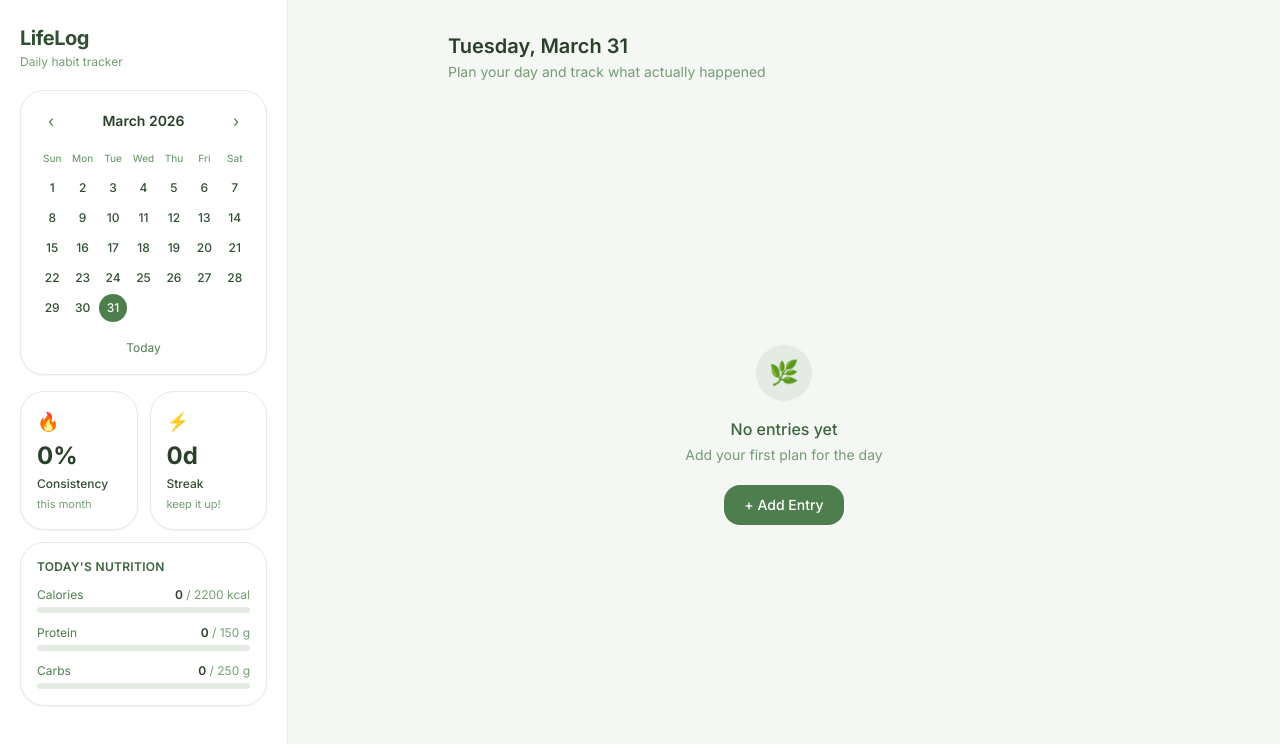
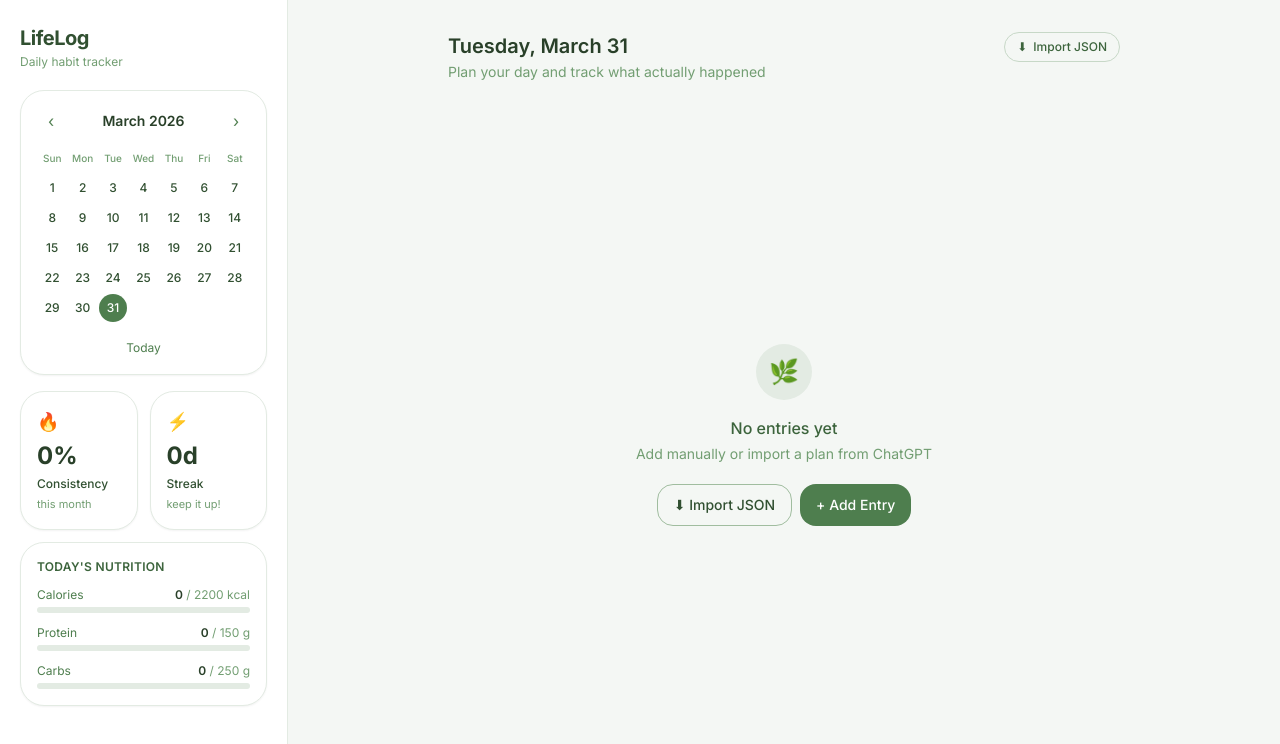
Before and after one commit to rafimaliki/LifeLog, a React (Vite) app: page / in a window 1280 px wide. Shown: the top 744 px of the page. Built offline with nearby package versions, Linux system fonts and the light colour scheme.

Commit message:
feat: add JSON import for LLM-generated day plans

```diff
--- a/src/App.jsx
+++ b/src/App.jsx
@@ -45,6 +45,9 @@ export default function App() {
   const handleDelete = (id) =>
     updateEntries(entries.filter((e) => e.id !== id))
 
+  const handleImport = (newEntries) =>
+    updateEntries(newEntries)
+
   const stats = computeStats(data, todayKey)
 
   if (!loaded) {
@@ -81,6 +84,7 @@ export default function App() {
             onUpdate={handleUpdate}
             onAdd={handleAdd}
             onDelete={handleDelete}
+            onImport={handleImport}
           />
         </div>
       </main>
--- /dev/null
+++ b/src/components/ImportJsonModal.jsx
@@ -0,0 +1,115 @@
+import { useState } from 'react'
+
+const VALID_TYPES = new Set(['wake-up', 'meal', 'exercise', 'other'])
+
+function parseEntries(raw) {
+  let parsed
+  try {
+    parsed = JSON.parse(raw)
+  } catch {
+    throw new Error('Invalid JSON — could not parse.')
+  }
+
+  // Accept either { entries: [...] } or a bare array
+  const list = Array.isArray(parsed) ? parsed : parsed?.entries
+  if (!Array.isArray(list)) throw new Error('Expected an "entries" array.')
+  if (list.length === 0) throw new Error('The entries array is empty.')
+
+  return list.map((item, i) => {
+    if (!item.label?.trim()) throw new Error(`Entry ${i + 1} is missing a "label".`)
+    if (!VALID_TYPES.has(item.type)) {
+      throw new Error(
+        `Entry ${i + 1} has invalid type "${item.type}". Use: wake-up, meal, exercise, or other.`
+      )
+    }
+    return {
+      id: crypto.randomUUID(),
+      type: item.type,
+      label: String(item.label).trim(),
+      time: item.time ?? '',
+      plan: item.plan ? String(item.plan).trim() : '',
+      actual: '',
+      followed: false,
+    }
+  })
+}
+
+export default function ImportJsonModal({ onImport, onClose }) {
+  const [raw, setRaw] = useState('')
+  const [error, setError] = useState('')
+
+  const handleImport = () => {
+    setError('')
+    try {
+      const entries = parseEntries(raw)
+      onImport(entries)
+      onClose()
+    } catch (e) {
+      setError(e.message)
+    }
+  }
+
+  return (
+    <div
+      className="fixed inset-0 z-50 flex items-center justify-center bg-black/20 backdrop-blur-sm"
+      onClick={(e) => e.target === e.currentTarget && onClose()}
+    >
+      <div className="bg-white rounded-3xl shadow-xl w-full max-w-lg mx-4 overflow-hidden">
+        {/* Header */}
+        <div className="px-6 pt-6 pb-4 border-b border-sage-100 flex items-center justify-between">
+          <div>
+            <h2 className="text-base font-semibold text-sage-800">Import Day Plan</h2>
+            <p className="text-xs text-sage-400 mt-0.5">Paste JSON from ChatGPT or any LLM</p>
+          </div>
+          <button
+            onClick={onClose}
+            className="w-7 h-7 flex items-center justify-center rounded-full text-sage-400 hover:bg-sage-100 hover:text-sage-600 transition-colors"
+          >
+            ✕
+          </button>
+        </div>
+
+        <div className="px-6 py-5 flex flex-col gap-4">
+          {/* Textarea */}
+          <textarea
+            rows={12}
+            value={raw}
+            onChange={(e) => { setRaw(e.target.value); setError('') }}
+            placeholder={`{\n  "date": "2026-03-31",\n  "entries": [\n    {\n      "type": "meal",\n      "label": "Breakfast",\n      "time": "07:00",\n      "plan": "Oatmeal — 450 kcal, 20g protein, 60g carbs"\n    }\n  ]\n}`}
+            className="w-full px-3 py-2.5 rounded-xl border border-sage-200 text-xs text-sage-800 placeholder-sage-300 focus:outline-none focus:border-sage-400 bg-sage-50 resize-none font-mono leading-relaxed"
+            autoFocus
+          />
+
+          {/* Error */}
+          {error && (
+            <div className="text-xs text-red-500 bg-red-50 border border-red-100 rounded-xl px-3 py-2">
+              {error}
+            </div>
+          )}
+
+          {/* Warning */}
+          <p className="text-xs text-sage-400">
+            This will <span className="font-medium text-sage-600">replace</span> all existing entries for the selected day.
+          </p>
+
+          {/* Actions */}
+          <div className="flex gap-2">
+            <button
+              onClick={onClose}
+              className="flex-1 py-2.5 rounded-xl border border-sage-200 text-sm font-medium text-sage-600 hover:bg-sage-50 transition-colors"
+            >
+              Cancel
+            </button>
+            <button
+              onClick={handleImport}
+              disabled={!raw.trim()}
+              className="flex-1 py-2.5 rounded-xl bg-sage-500 hover:bg-sage-600 disabled:opacity-40 disabled:cursor-not-allowed text-white text-sm font-medium transition-colors"
+            >
+              Import
+            </button>
+          </div>
+        </div>
+      </div>
+    </div>
+  )
+}
--- a/src/components/Timeline.jsx
+++ b/src/components/Timeline.jsx
@@ -1,9 +1,11 @@
 import { useState } from 'react'
 import TimelineCard from './TimelineCard'
 import AddEntryModal from './AddEntryModal'
+import ImportJsonModal from './ImportJsonModal'
 
-export default function Timeline({ date, entries, onUpdate, onAdd, onDelete }) {
-  const [showModal, setShowModal] = useState(false)
+export default function Timeline({ date, entries, onUpdate, onAdd, onDelete, onImport }) {
+  const [showAdd, setShowAdd] = useState(false)
+  const [showImport, setShowImport] = useState(false)
 
   const label = date.toLocaleDateString('en-US', {
     weekday: 'long',
@@ -19,16 +21,25 @@ export default function Timeline({ date, entries, onUpdate, onAdd, onDelete }) {
   return (
     <div className="flex flex-col h-full max-w-2xl mx-auto">
       {/* Date heading */}
-      <div className="mb-5 flex items-end justify-between">
+      <div className="mb-5 flex items-start justify-between gap-4">
         <div>
           <h2 className="text-xl font-semibold text-sage-800">{label}</h2>
           <p className="text-sm text-sage-400 mt-0.5">Plan your day and track what actually happened</p>
         </div>
+        <div className="flex items-center gap-2 flex-shrink-0">
           {total > 0 && (
-          <span className="text-sm text-sage-500 font-medium">
+            <span className="text-sm text-sage-500 font-medium mr-1">
               {followed}/{total} followed
             </span>
           )}
+          <button
+            onClick={() => setShowImport(true)}
+            className="flex items-center gap-1.5 px-3 py-1.5 rounded-xl border border-sage-200 text-xs font-medium text-sage-600 hover:bg-sage-100 transition-colors"
+            title="Import a day plan from JSON"
+          >
+            <span>⬇</span> Import JSON
+          </button>
+        </div>
       </div>
 
       {/* Empty state */}
@@ -38,13 +49,21 @@ export default function Timeline({ date, entries, onUpdate, onAdd, onDelete }) {
             🌿
           </div>
           <p className="text-sage-600 font-medium">No entries yet</p>
-          <p className="text-sage-400 text-sm mt-1">Add your first plan for the day</p>
+          <p className="text-sage-400 text-sm mt-1">Add manually or import a plan from ChatGPT</p>
+          <div className="flex gap-2 mt-5">
             <button
-            onClick={() => setShowModal(true)}
-            className="mt-5 px-5 py-2.5 bg-sage-500 hover:bg-sage-600 text-white text-sm font-medium rounded-xl transition-colors"
+              onClick={() => setShowImport(true)}
+              className="px-4 py-2.5 border border-sage-300 text-sage-700 text-sm font-medium rounded-xl hover:bg-sage-100 transition-colors"
+            >
+              ⬇ Import JSON
+            </button>
+            <button
+              onClick={() => setShowAdd(true)}
+              className="px-4 py-2.5 bg-sage-500 hover:bg-sage-600 text-white text-sm font-medium rounded-xl transition-colors"
             >
               + Add Entry
             </button>
+          </div>
         </div>
       )}
 
@@ -60,7 +79,7 @@ export default function Timeline({ date, entries, onUpdate, onAdd, onDelete }) {
             />
           ))}
           <button
-            onClick={() => setShowModal(true)}
+            onClick={() => setShowAdd(true)}
             className="mt-1 px-5 py-2.5 bg-sage-100 hover:bg-sage-200 text-sage-700 text-sm font-medium rounded-xl transition-colors self-start"
           >
             + Add Entry
@@ -68,11 +87,17 @@ export default function Timeline({ date, entries, onUpdate, onAdd, onDelete }) {
         </div>
       )}
 
-      {/* Add entry modal */}
-      {showModal && (
+      {showAdd && (
         <AddEntryModal
           onAdd={onAdd}
-          onClose={() => setShowModal(false)}
+          onClose={() => setShowAdd(false)}
+        />
+      )}
+
+      {showImport && (
+        <ImportJsonModal
+          onImport={onImport}
+          onClose={() => setShowImport(false)}
         />
       )}
     </div>
```
Also changed, not shown: 1 other file (tests, documents, lock files or other folders). Lines whose indentation alone changed are shown as unchanged.
